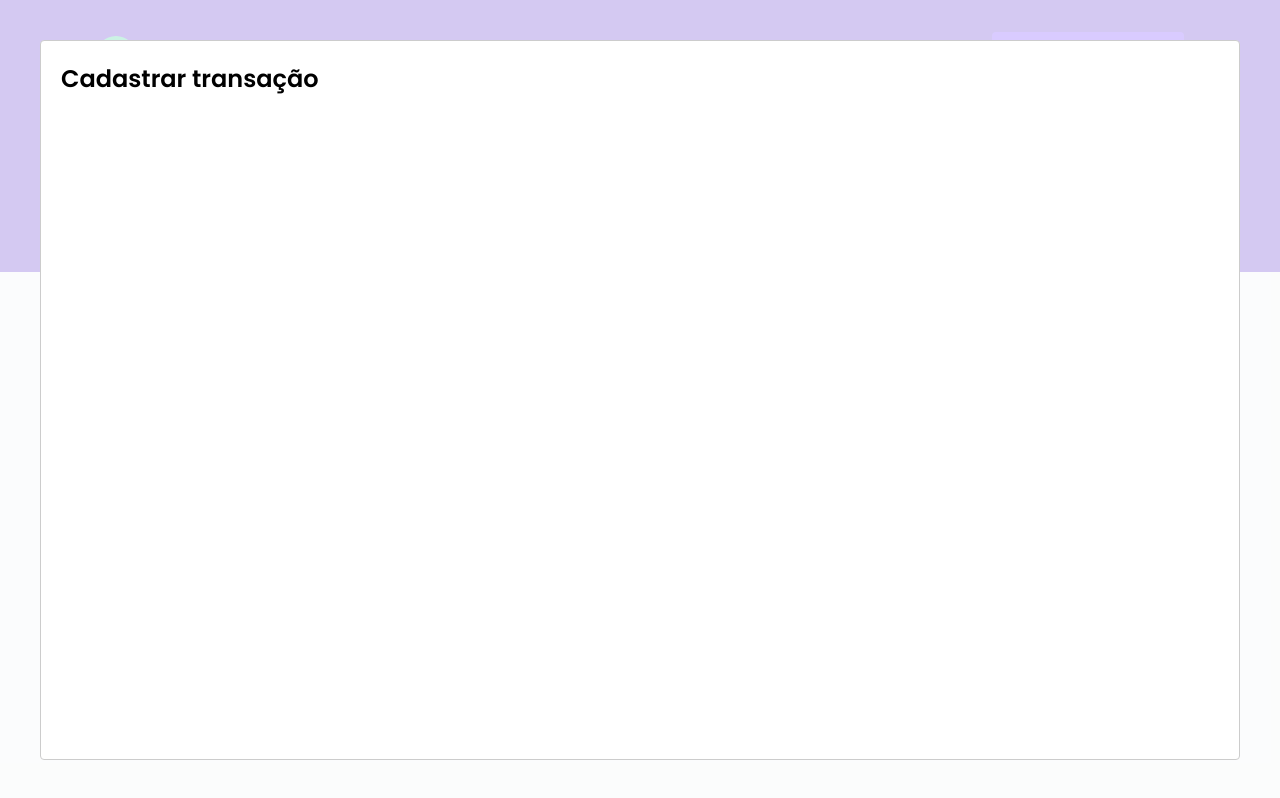
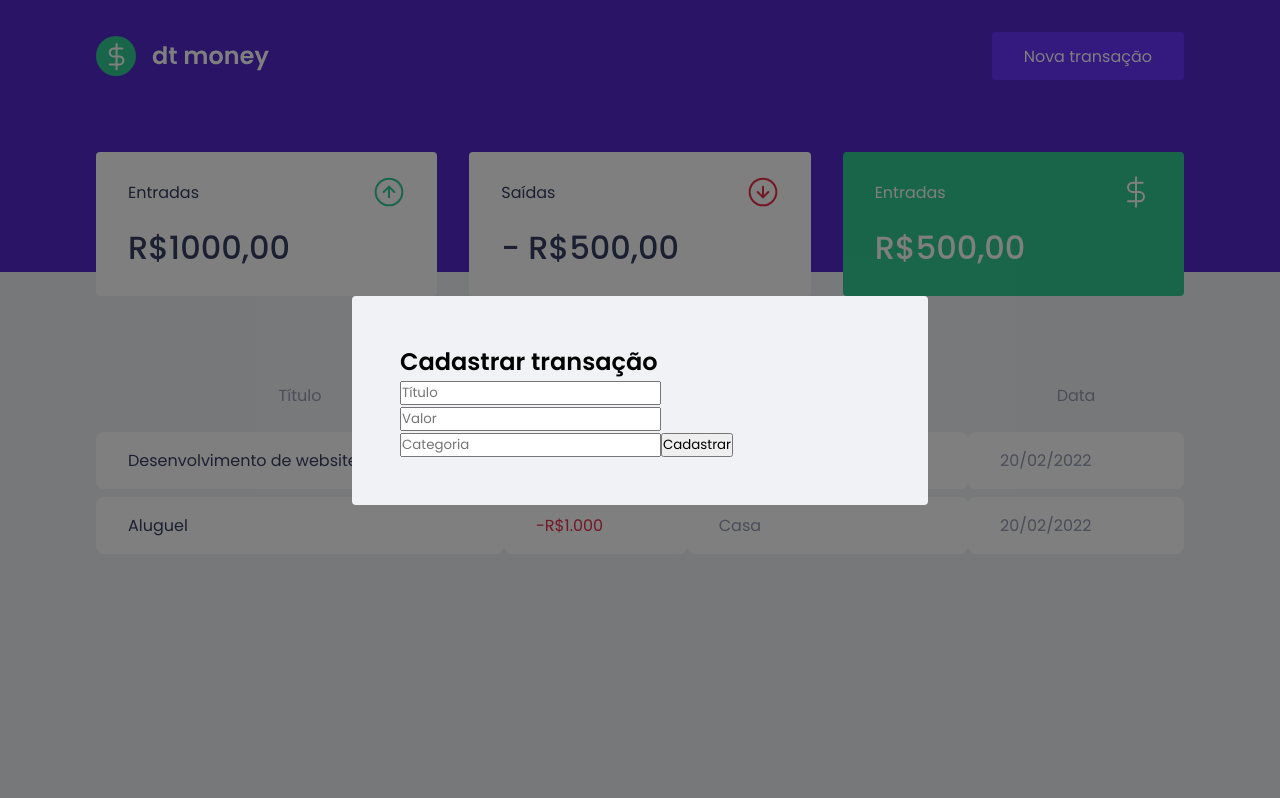
Before and after one commit to brunodsazevedo/react-finances, a React (Create React App) app: page / in a window 1280 px wide. Both pictures are taken after a click on the button "Nova transação". Built offline with nearby package versions, Linux system fonts and the light colour scheme; no server answers; what miragejs would draw is missing.

Commit message:
feito estilizacao de modal

```diff
--- a/src/App.tsx
+++ b/src/App.tsx
@@ -4,7 +4,12 @@
 import { Header } from './components/Header';
 import { Dashboard } from './components/Dashboard';
 
+
 import { GlobalStyle } from './styles/global'
+import { NewTransactionModal } from './components/NewTransactionsModal';
+
+Modal.setAppElement('#root');
+
 export function App() {
   const [ isNewTransactionModalOpen, setIsNewTransactionModalOpen ] = useState(false);
 
@@ -20,14 +25,8 @@
     <>
       <Header onOpenNewTransactionModal={handleOpenNewTransactionModal} />
       <Dashboard />
+      <NewTransactionModal isOpen={isNewTransactionModalOpen} onRequestClose={handleCloseNewTransactionModal} />
       <GlobalStyle />
-
-      <Modal
-        isOpen={isNewTransactionModalOpen}
-        onRequestClose={handleCloseNewTransactionModal}
-      >
-        <h2>Cadastrar transação</h2>
-      </Modal>
     </>
   );
 }
--- /dev/null
+++ b/src/components/NewTransactionsModal/index.tsx
@@ -0,0 +1,44 @@
+import { useState } from 'react';
+import Modal from 'react-modal';
+
+import { Container } from './styles';
+
+interface NewTransactionModalProps {
+	isOpen: boolean;
+	onRequestClose: () => void;
+}
+
+export function NewTransactionModal({ isOpen, onRequestClose }: NewTransactionModalProps) {
+	return (
+		<Modal
+			isOpen={isOpen}
+			onRequestClose={onRequestClose}
+			overlayClassName="react-modal-overlay"
+			className="react-modal-content"
+		>
+
+			<Container>
+				<h2>Cadastrar transação</h2>
+
+				<input
+					placeholder="Título"
+				/>
+
+				<input
+					type="number"
+					placeholder="Valor"
+				/>
+
+				<input
+					placeholder="Categoria"
+				/>
+
+				<button
+					type="submit"
+				>
+					Cadastrar
+				</button>
+			</Container>
+		</Modal>
+  )
+}
--- /dev/null
+++ b/src/components/NewTransactionsModal/styles.ts
@@ -0,0 +1,5 @@
+import styled from "styled-components";
+
+export const Container = styled.form`
+
+`;
--- a/src/styles/global.ts
+++ b/src/styles/global.ts
@@ -53,4 +53,27 @@
         opacity: 0.6;
         cursor: not-allowed;
     }
+
+    .react-modal-overlay {
+        background: rgba(0, 0, 0, 0.5);
+
+        position: fixed;
+        top: 0;
+        bottom: 0;
+        right: 0;
+        left: 0;
+
+        display: flex;
+        align-items: center;
+        justify-content: center;
+    }
+
+    .react-modal-content {
+        width: 100%;
+        max-width: 576px;
+        background-color: var(--background);
+        padding: 3rem;
+        position: relative;
+        border-radius:0.25rem;
+    }
 `
```
